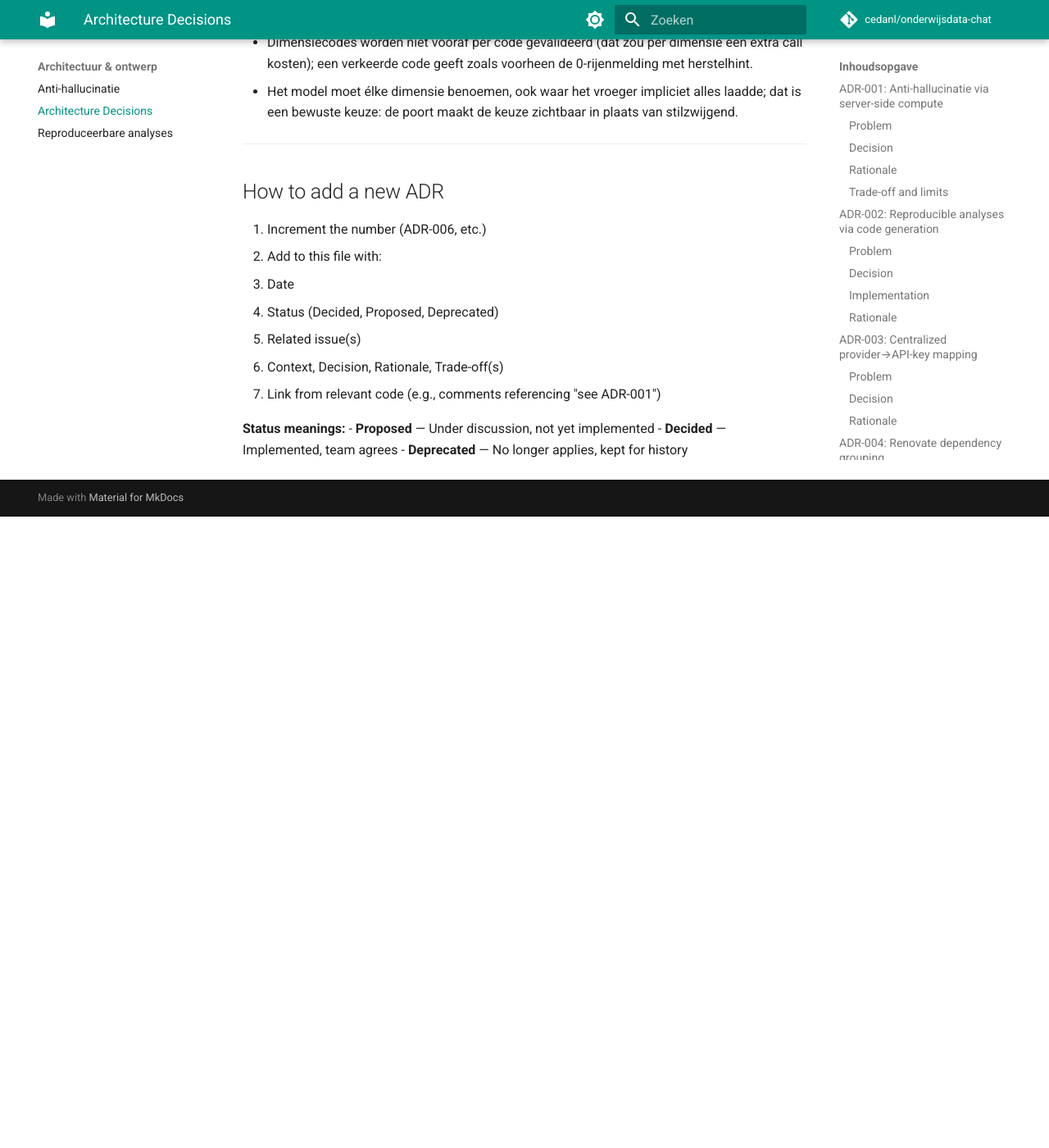
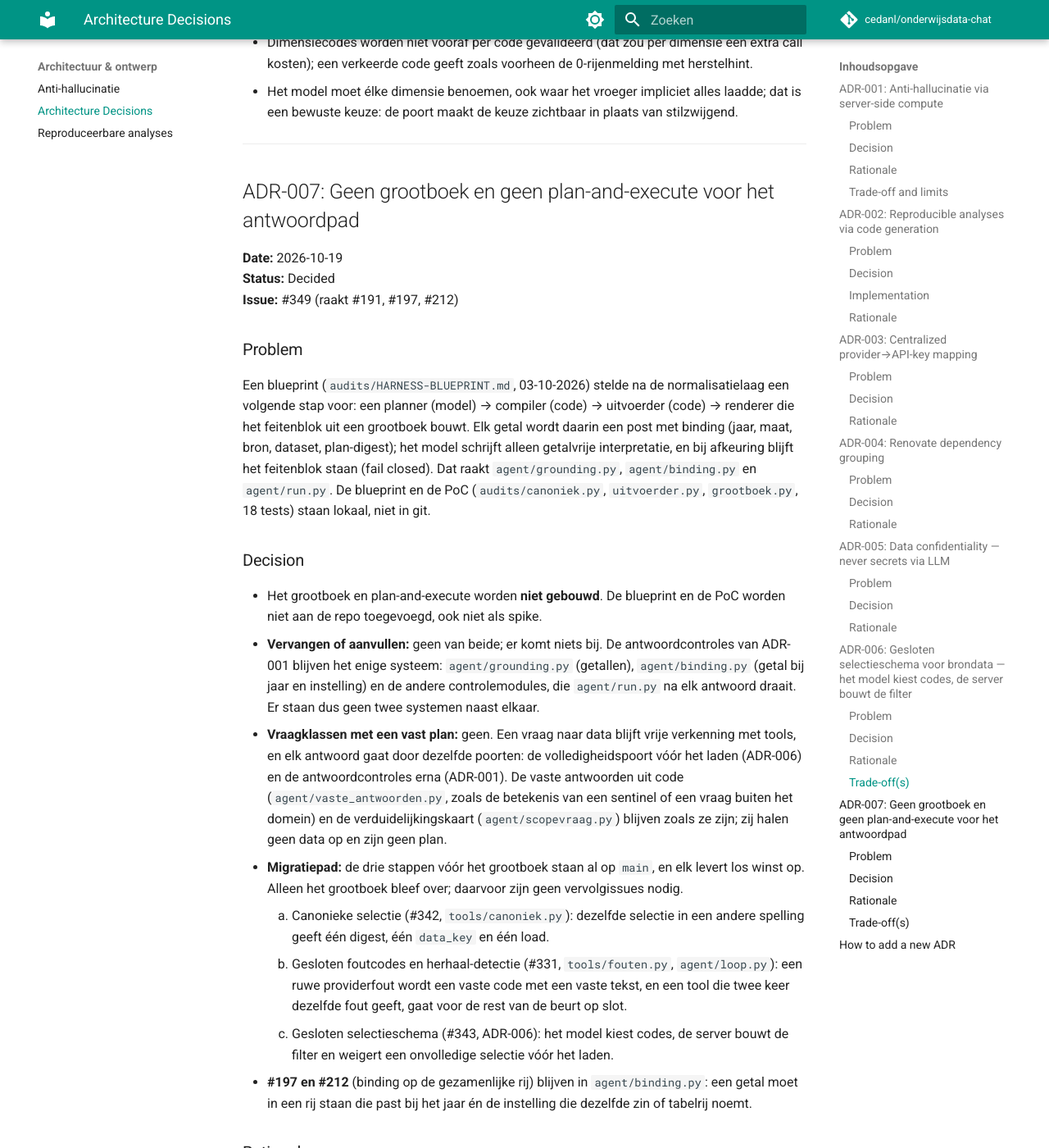
Before and after one commit to cedanl/onderwijsdata-chat, an MkDocs documentation site: the page built from docs/architecture-decisions.md, in a window 1280 px wide and 1400 px high, scrolled down 5886 px. Shown: the whole window at 82% size. Built offline with MkDocs 1.6.1 and Material for MkDocs 9.7.7, drawn with Linux system fonts in a browser that asks for light colours; comment, search, counter and statistics services are not loaded; before the commit the page ends 6516 px from its top, so only the background shows below that; some of the changed text lies outside the part shown.

Commit message:
docs(adr): ADR-007, no ledger or plan-and-execute for the answer path
Decision of 19-10-2026: the ledger / plan-and-execute from the local
blueprint is not built. The ADR answers the four questions of #349:
neither replace nor supplement (the ADR-001 checks in grounding,
binding and run stay the only system), no question class gets a fixed
plan, the three earlier migration steps already exist on main
(canonical selection #342, closed error codes and repeat detection
#331, selection schema #343 / ADR-006) so no follow-up issues are
needed, and #197/#212 stay in agent/binding.py. It names when to
reconsider. The blueprint and PoC stay out of git.

The issue calls this ADR-006, but ADR-006 is already "Gesloten
selectieschema" (#343), so this is ADR-007. ADR-001 now points to it
and the "how to add" example moves to ADR-008.

Refs #349

Co-Authored-By: Claude Opus 5.5 <noreply@anthropic.com>
Claude-Session: https://claude.ai/code/session_01AEHVCitL6g3hQrP3BYUFXt

```diff
--- a/docs/architecture-decisions.md
+++ b/docs/architecture-decisions.md
@@ -31,7 +31,7 @@ More orchestration, and the checks reduce the risk; they do not eliminate it. Kn
 - Binding only works when a sentence names exactly one year and one institution.
 - Numbers from earlier messages in the conversation count as sourced, including numbers the user gave.
 - `run_analysis` executes model-written Python in a separate process (AST check, resource limits, audit hook blocking network, writes and subprocesses; #62). That sandbox limits damage but is not a kernel-level security boundary (#443).
-- Each check covers one class of error; a new class of error passes until a check exists for it. When the set of check modules keeps growing, revisit this decision.
+- Each check covers one class of error; a new class of error passes until a check exists for it. When the set of check modules keeps growing, revisit this decision (see ADR-007 for when).
 
 ---
 
@@ -189,9 +189,71 @@ ophalen van 5.000 rijen, en een stilzwijgend opengelaten dimensie telde later du
 
 ---
 
+## ADR-007: Geen grootboek en geen plan-and-execute voor het antwoordpad
+
+**Date:** 2026-10-19
+**Status:** Decided
+**Issue:** #349 (raakt #191, #197, #212)
+
+### Problem
+Een blueprint (`audits/HARNESS-BLUEPRINT.md`, 03-10-2026) stelde na de normalisatielaag een
+volgende stap voor: een planner (model) → compiler (code) → uitvoerder (code) → renderer die
+het feitenblok uit een grootboek bouwt. Elk getal wordt daarin een post met binding (jaar, maat,
+bron, dataset, plan-digest); het model schrijft alleen getalvrije interpretatie, en bij afkeuring
+blijft het feitenblok staan (fail closed). Dat raakt `agent/grounding.py`, `agent/binding.py` en
+`agent/run.py`. De blueprint en de PoC (`audits/canoniek.py`, `uitvoerder.py`, `grootboek.py`,
+18 tests) staan lokaal, niet in git.
+
+### Decision
+- Het grootboek en plan-and-execute worden **niet gebouwd**. De blueprint en de PoC worden niet
+  aan de repo toegevoegd, ook niet als spike.
+- **Vervangen of aanvullen:** geen van beide; er komt niets bij. De antwoordcontroles van ADR-001
+  blijven het enige systeem: `agent/grounding.py` (getallen), `agent/binding.py` (getal bij jaar
+  en instelling) en de andere controlemodules, die `agent/run.py` na elk antwoord draait. Er
+  staan dus geen twee systemen naast elkaar.
+- **Vraagklassen met een vast plan:** geen. Een vraag naar data blijft vrije verkenning met tools,
+  en elk antwoord gaat door dezelfde poorten: de volledigheidspoort vóór het laden (ADR-006) en de
+  antwoordcontroles erna (ADR-001). De vaste antwoorden uit code (`agent/vaste_antwoorden.py`,
+  zoals de betekenis van een sentinel of een vraag buiten het domein) en de verduidelijkingskaart
+  (`agent/scopevraag.py`) blijven zoals ze zijn; zij halen geen data op en zijn geen plan.
+- **Migratiepad:** de drie stappen vóór het grootboek staan al op `main`, en elk levert los winst
+  op. Alleen het grootboek bleef over; daarvoor zijn geen vervolgissues nodig.
+    1. Canonieke selectie (#342, `tools/canoniek.py`): dezelfde selectie in een andere spelling
+       geeft één digest, één `data_key` en één load.
+    2. Gesloten foutcodes en herhaal-detectie (#331, `tools/fouten.py`, `agent/loop.py`): een
+       ruwe providerfout wordt een vaste code met een vaste tekst, en een tool die twee keer
+       dezelfde fout geeft, gaat voor de rest van de beurt op slot.
+    3. Gesloten selectieschema (#343, ADR-006): het model kiest codes, de server bouwt de filter
+       en weigert een onvolledige selectie vóór het laden.
+- **#197 en #212** (binding op de gezamenlijke rij) blijven in `agent/binding.py`: een getal moet
+  in een rij staan die past bij het jaar én de instelling die dezelfde zin of tabelrij noemt.
+
+### Rationale
+- **Geen tweede laag:** de controlelaag telde in audit 11 en 12 al 23 regexguards ("tactical
+  tornado", #349). Een grootboek vervangt binding en grounding, en dat is een herbouw van het
+  antwoordpad, of het komt er als tweede, parallelle laag naast. Het eerste is te groot voor de
+  demofase, het tweede is wat #349 juist wil voorkomen.
+- **De winst zonder grootboek is binnen:** canonieke selectie, foutcodes en het selectieschema
+  brengen codes, selectie en foutafhandeling in code (epic #191), zonder het antwoordpad om te
+  bouwen.
+- **ADR-001 voorziet het heroverwegen al** ("When the set of check modules keeps growing, revisit
+  this decision"). Dit besluit maakt dat moment concreet (zie hieronder).
+
+### Trade-off(s)
+- De getallen in de antwoordtekst blijven door het model geschreven en achteraf gecontroleerd, met
+  de bekende gaten van ADR-001 ([Wat dit niet dekt](anti-hallucination-architecture.md#wat-dit-niet-dekt)).
+  Een feitenblok dat bij afkeuring blijft staan, komt er niet.
+- Een nieuwe klasse fout vraagt een nieuwe controle; de controlelaag kan dus verder groeien.
+- **Heroverwegen** zodra een van deze zich voordoet:
+    - een nieuwe klasse getalfout vraagt nog een guard die niet in de bestaande controlemodules past;
+    - een bindingsfout van het type #197/#212 is niet in `agent/binding.py` op te lossen;
+    - de app gaat van de demofase naar productie.
+
+---
+
 ## How to add a new ADR
 
-1. Increment the number (ADR-006, etc.)
+1. Increment the number (ADR-008, etc.)
 2. Add to this file with:
    - Date
    - Status (Decided, Proposed, Deprecated)
```
